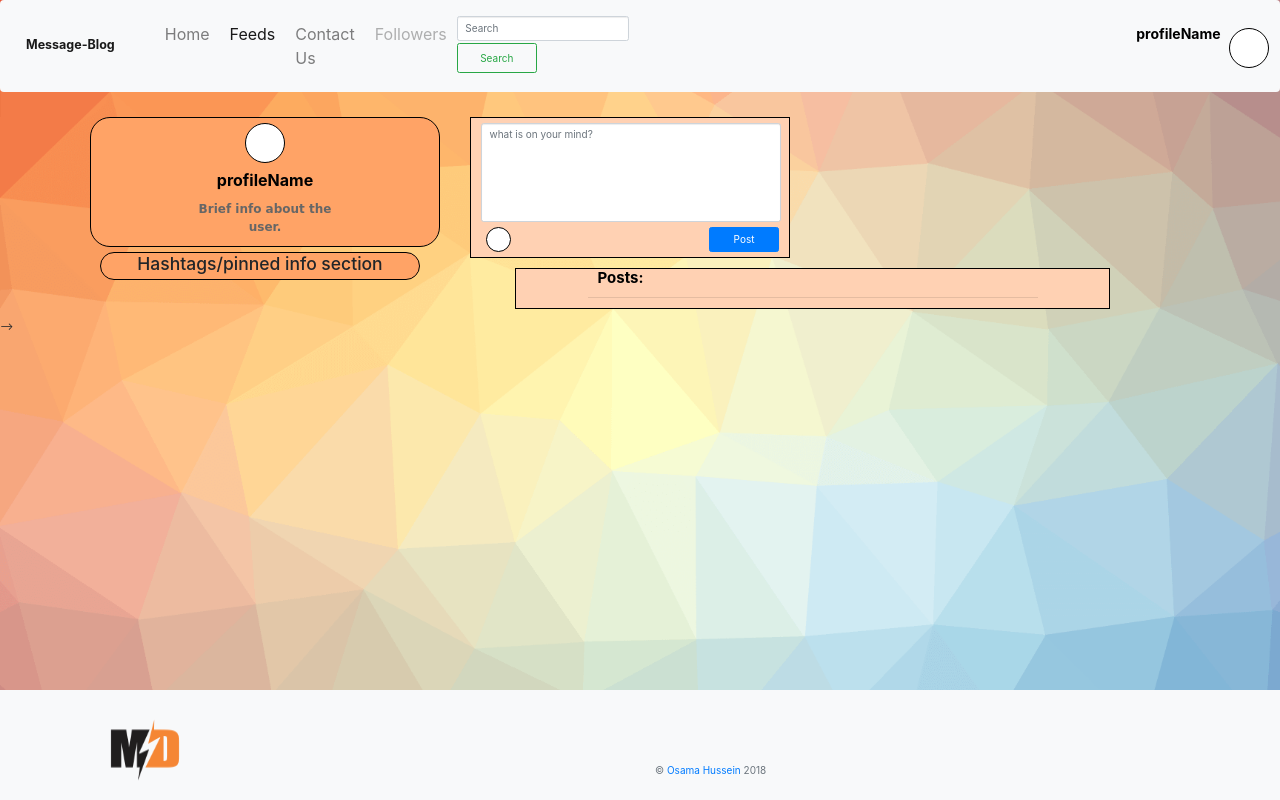
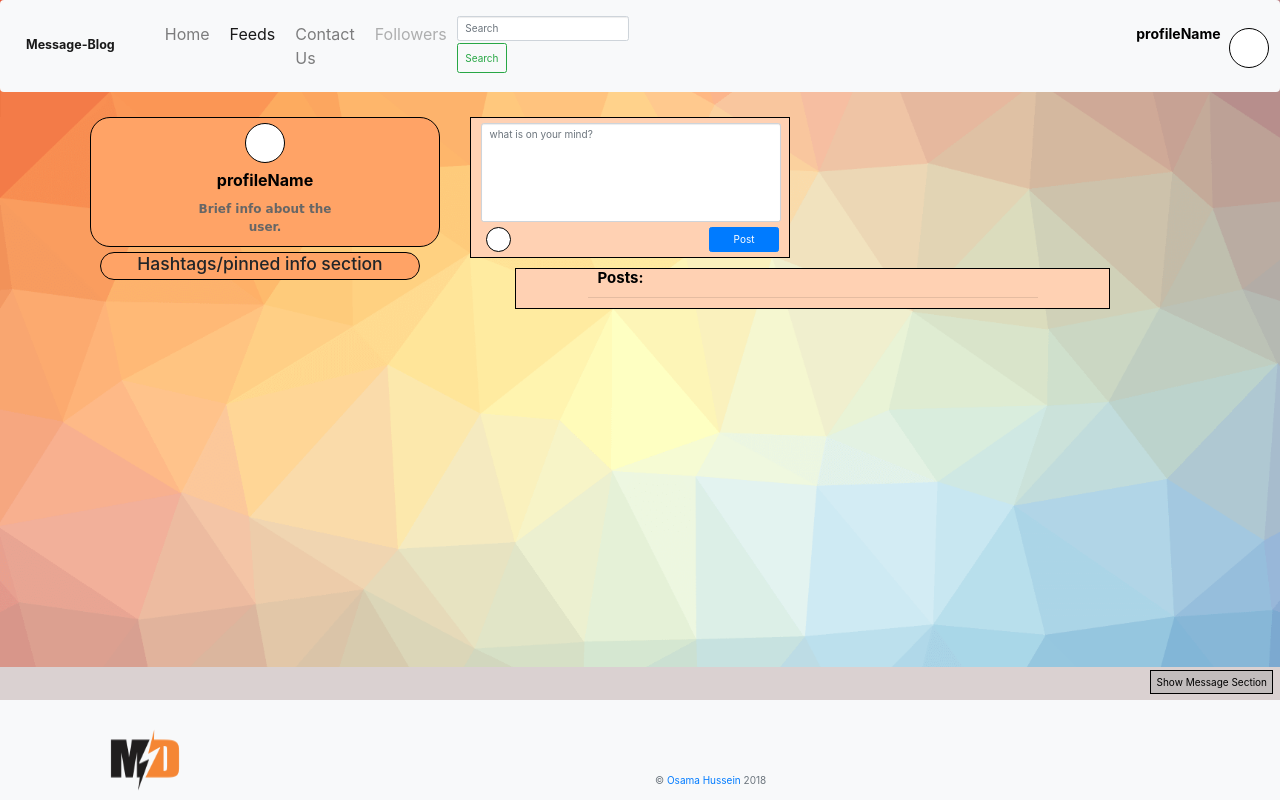
Before and after one commit to sxaxmz/message-blog, a PHP site: page /profile.html in a window 1280 px wide. Run offline with PHP 8.4, Linux system fonts and the light colour scheme.

Commit message:
modifications to show message section/bar

```diff
--- a/contactForm.php
+++ b/contactForm.php
@@ -91,13 +91,14 @@ if ($error == "" && $missing == "") {
         <button class="btn btn-outline-success my-2 my-sm-1" type="submit">Search</button>
       </form>
 
-
+     <div id="userStatus">
     <form class="form-inline my-2 my-lg-3" action="login.html">
       <button class="btn btn-outline-success my-2 my-sm-0 top-links">Login</button>
     </form>
     <form class="form-inline my-2 my-lg-3" action="signup.html">
       <button class="btn btn-success my-2 my-sm-0 top-links" href="login.html">Join Free</button>
       </form>
+    </div>
   </div>
 </nav>
 
--- a/profile.html
+++ b/profile.html
@@ -32,7 +32,7 @@
 
       <a class="nav-item menu-item nav-link" href="landing.html">Home </a>
         <a class="nav-item menu-item active nav-link" href="index.html">Feeds </a>
-        <a class="nav-item menu-item nav-link" href="contactForm.html">Contact Us </a>
+        <a class="nav-item menu-item nav-link" href="contactForm.php">Contact Us </a>
         <a class="nav-item nav-link menu-item disabled" href="#">Followers</a>
     </div>
 
@@ -41,7 +41,7 @@
         <button class="btn btn-outline-success my-2 my-sm-1" type="submit">Search</button>
       </form>
 
-
+<div id="userStatus">
     <form class="form-inline my-2 my-lg-3">
     <div class="profile-section">
 
@@ -53,6 +53,7 @@
     </div>
       </form>
   </div>
+</div>
 </nav>
 
 
@@ -98,7 +99,37 @@
 		</div>
 	</div>
 </div>
-															-->
+																	<!-- Toogled start -->
+<div id="post-section">
+  <div id="header"> <h3>Message/Blog</h3></div>
+	<div id="posts">
+	  <div id="type-section">
+	   <form id="type-form">
+	   	<span>
+		  <input id="postUser" type="text" placeholder="username"> <input id="postButton" type="button" class="btn btn-primary" value="Post"><br>
+		  <textarea class="form-control" rows="2" id="comment" placeholder="what is on your mind ?"></textarea>
+		  <br>
+	    </span>
+	   </form>
+	  </div>
+
+		<div id="posted">
+			<div id="recent">
+			<h4> recent: </h4>
+			 <hr>
+			</div>
+			<p id="post"></p>
+		</div>
+	</div>
+</div>
+																	<!-- Toogled end -->
+
+	<div class="msg-bar" id="msg-bar">
+		<div class="msg-bar-section">
+			<a href="#post-section"><span id="btnToggleMessage">Show Message Section</span></a>
+		    <!--<button id="btnToggleMessage" type="button" class="btn btn-primary" value="Post">Show Message Section</button>-->
+	    </div>
+	</div>
 
 	<footer class="footer">
       <div class="container">
@@ -195,6 +226,58 @@
 		      audio.play();
 	    	}
 	    });
+
+	    	function isEmpty(val){
+          return ((val !== '') && (val !== undefined) && (val.length > 0) && (val !== null));
+      }
+
+	    	var number = 0;
+	    	var posts = new Array();
+	    	posts[0] = "";
+
+	    	$("#post-section").draggable();
+
+	    	$("#type-form").draggable({containment: "#type-section", scroll: false});
+
+	    	$("#postButton").click( function ()  {
+
+	    	if ( !isEmpty($("#postUser").val()) ) {
+	    		alert('Must enter username!');
+	    	}
+
+	    	if ( !isEmpty($("#comment").val()) ) {
+	    		alert('Must write a post!');
+	    	}
+
+	    	if ( isEmpty($("#postUser").val()) && isEmpty($("#comment").val()) ) {
+
+	    		var oldNumber = number;
+	    		var newNumber = ++number;
+
+	    		var username = document.getElementById("postUser").value;
+
+	    		//checking if a new value has been added to the array
+	    		if (newNumber > oldNumber) {
+	    			//adding the text to the new array value
+	    		posts [number] = "<p>" + document.getElementById("comment").value + "</p>";
+
+	    		//adding the text as a post/message
+	    		document.getElementById("post").innerHTML = document.getElementById("post").innerHTML +"<div class='newPost'>" +"<h3>"+username+"</h3>" +posts[number] +"</div>";
+
+
+	    		//clearing the textFields for new input
+	    		document.getElementById("postUser").value = "";
+	    		document.getElementById("comment").value = "";
+	    	                  }
+
+	    	  var audio = new Audio('Gum_Bubble_Pop.mp3');
+		      audio.play();
+	    	}
+	    });
+
+	    	$("#btnToggleMessage").click(function(){
+             $("#post-section").toggle();
+        });
 	    </script>
 
 	</body>
--- a/style.css
+++ b/style.css
@@ -14,7 +14,11 @@
 		#post-section {
 		margin: 10px auto;
 		width: 600px;
+        height: 450px;
 		opacity: 0.8;
+        display: none;
+        position: aboslute;
+        left: 360px;
 		}
 
 		#posts {
@@ -255,7 +259,7 @@
 
 		.search-section button {
 			height: 30px;
-			width: 80px;
+			width: 50px;
 		}
 
 		.search-section input {
@@ -379,7 +383,7 @@
      	bottom: 0;
 		width: 100%;
      	position: fixed;
-     	height: 110px;
+     	height: 100px;
 		line-height: 60px;
      	background-color: #F8F9FA;
      }
@@ -427,6 +431,42 @@
         border-radius: 2em;
         width: 320px;
         margin: 5px auto;
+     }
+
+     .msg-bar {
+        bottom: 0;
+        width: 100%;
+        position: fixed;
+        height: 133px;
+        line-height: 60px;
+        background-color: #DAD1D1;
+     }
+
+     .msg-bar-section {
+        margin: 5px;
+        float: right;
+        height: 28px;
+        position: relative;
+        bottom: 20px;
+     }
+
+     .msg-bar-section span {
+        padding: 5px;
+        background-color: #C2BDBD;
+        border: 0.5px solid #000000;
+        height: 100%;
+        width: 100px;
+        margin: 2px;
+     }
+
+     .msg-bar-section a {
+        text-decoration: none;
+        color: #000;
+     }
+
+     .msg-bar-section a:hover {
+        text-decoration: none;
+        color: #000;
      }
 
       @media all and (min-width: 1000px) and (max-width:1500px) {
```
Also changed, not shown: index.html (+18 -11 lines), landing.html (+6 -5 lines), login.php (+4 -4 lines), msg-bar-section.html (added, +86 -0 lines), signup.php (+4 -4 lines), main.js (added).
